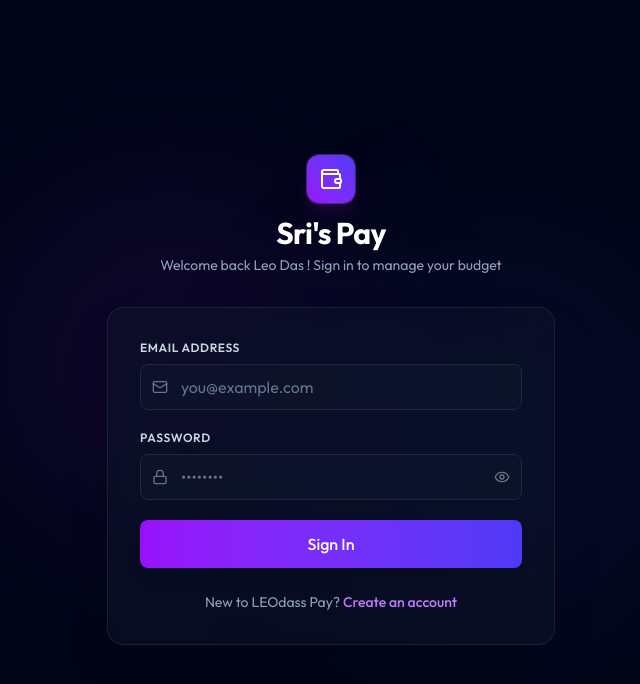
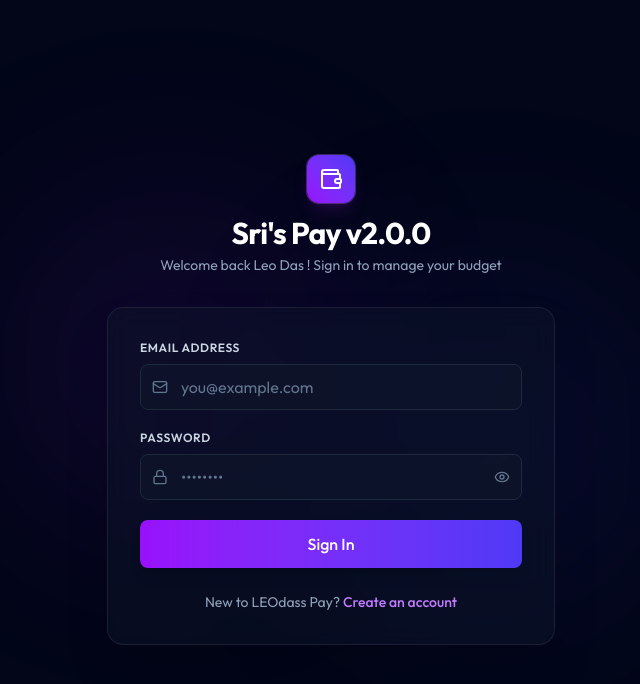
Before and after one commit to SriAhilesh/expense-tracker-frontend, a React (Vite) app: page /login in a window 1280 px wide. Shown: the top 684 px of the page, without its empty margins (309-949 px from the left). Built offline with nearby package versions, Linux system fonts and the light colour scheme; no server answers.

Commit message:
Version v2.0.0

```diff
--- a/src/pages/Login.tsx
+++ b/src/pages/Login.tsx
@@ -45,7 +45,7 @@ export const Login: React.FC = () => {
           <div className="w-12 h-12 bg-gradient-to-tr from-purple-600 to-indigo-600 rounded-xl flex items-center justify-center shadow-lg shadow-purple-900/30 ring-1 ring-purple-400/30 mb-3">
             <Wallet className="w-6 h-6 text-white" />
           </div>
-          <h2 className="text-3xl font-bold text-white tracking-tight">Sri's Pay</h2>
+          <h2 className="text-3xl font-bold text-white tracking-tight">Sri's Pay v2.0.0</h2>
           <p className="text-slate-400 text-sm mt-1">Welcome back Leo Das ! Sign in to manage your budget</p>
         </div>
 
```
